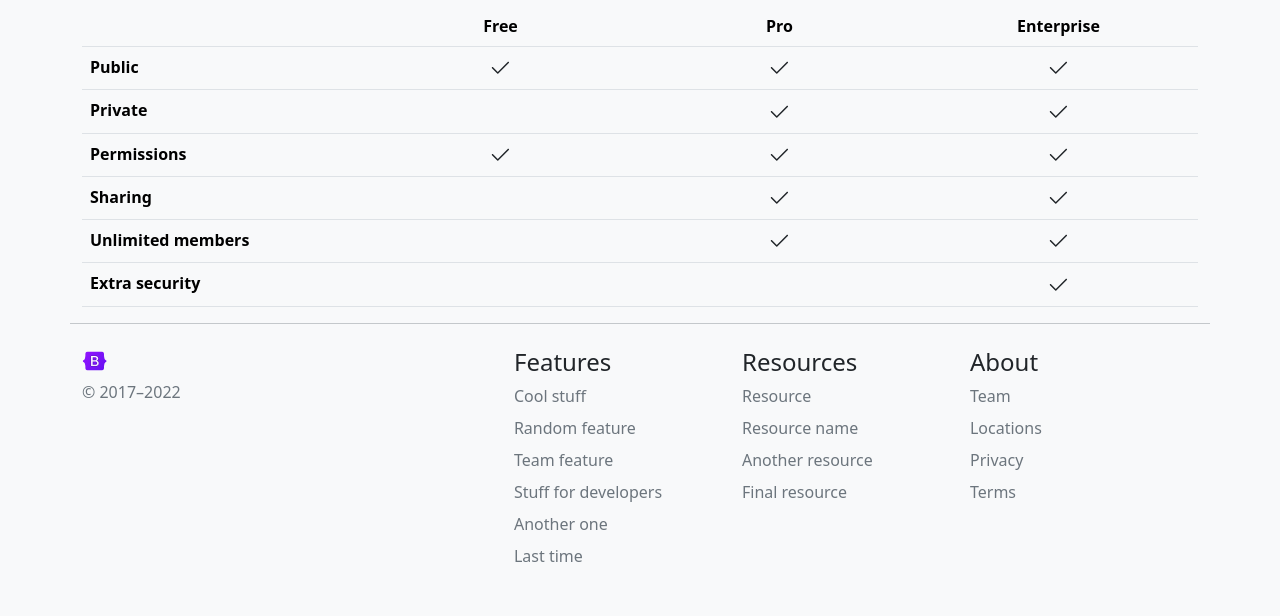
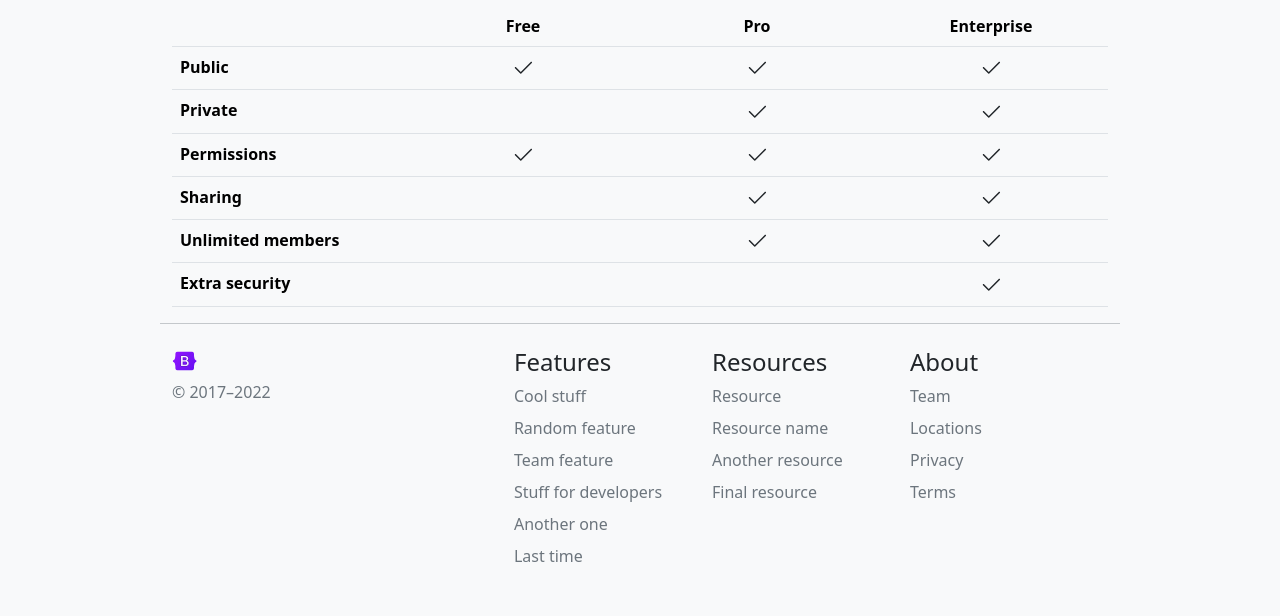
Before and after one commit to KudasaiArtem/hillel, a website: page index.html in a window 1280 px wide. Shown: the part 666-1282 px from the top of the page. Drawn offline with nearby package versions, Linux system fonts and the light colour scheme.

Commit message:
chanhed container max width

```diff
--- a/css/style.css
+++ b/css/style.css
@@ -1,3 +1,7 @@
 * {
     box-sizing: border-box;
 }
+
+.container-md {
+    max-width: 960px;
+}
--- a/index.html
+++ b/index.html
@@ -8,6 +8,7 @@
     <link rel="stylesheet" href="https://cdn.jsdelivr.net/npm/bootstrap-icons@1.11.3/font/bootstrap-icons.min.css">
     <link href="https://cdn.jsdelivr.net/npm/bootstrap@5.3.2/dist/css/bootstrap.min.css" rel="stylesheet"
         integrity="sha384-T3c6CoIi6uLrA9TneNEoa7RxnatzjcDSCmG1MXxSR1GAsXEV/Dwwykc2MPK8M2HN" crossorigin="anonymous">
+    <link rel="stylesheet" href="./css/style.css">
 </head>
 
 <body class="bg-light">
```
